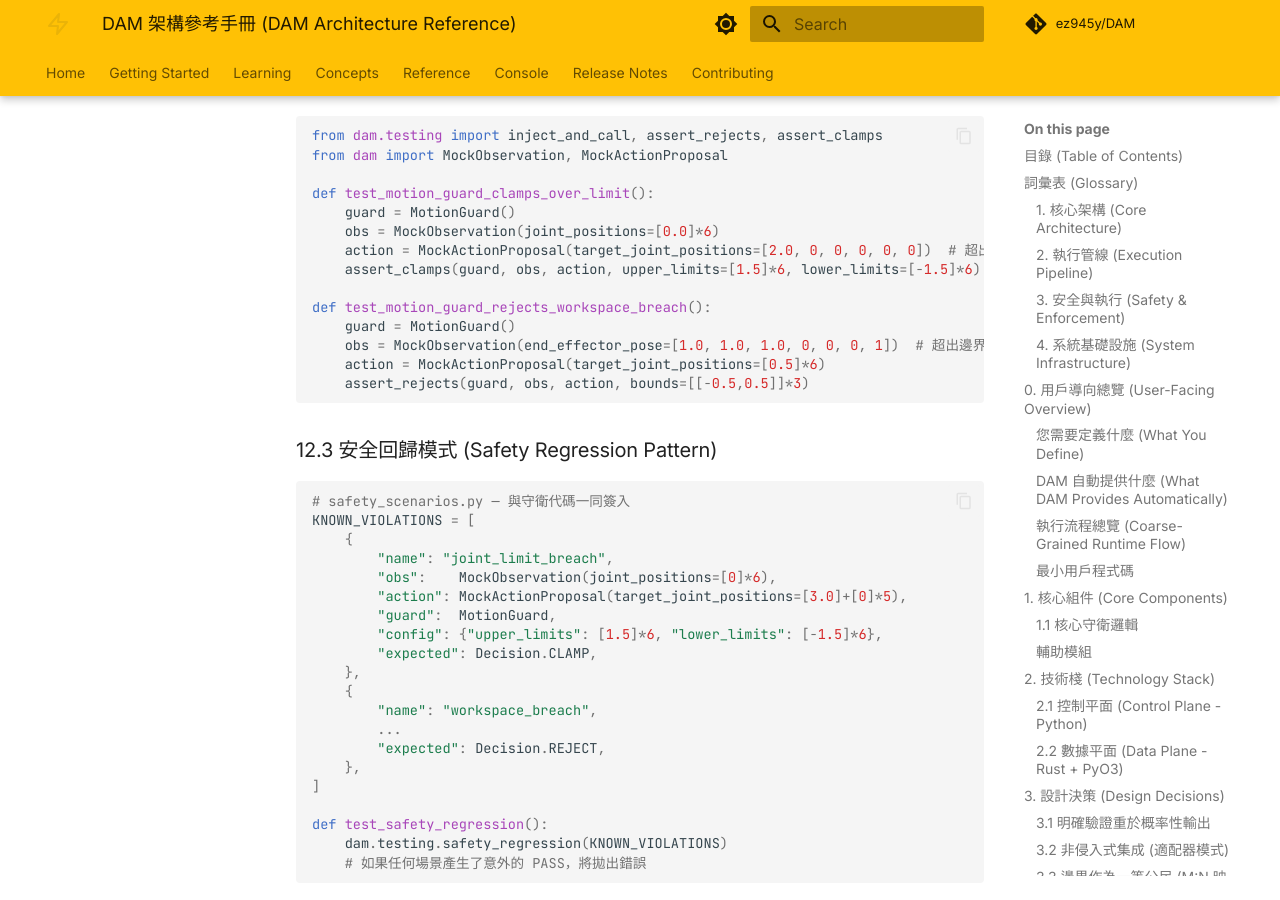
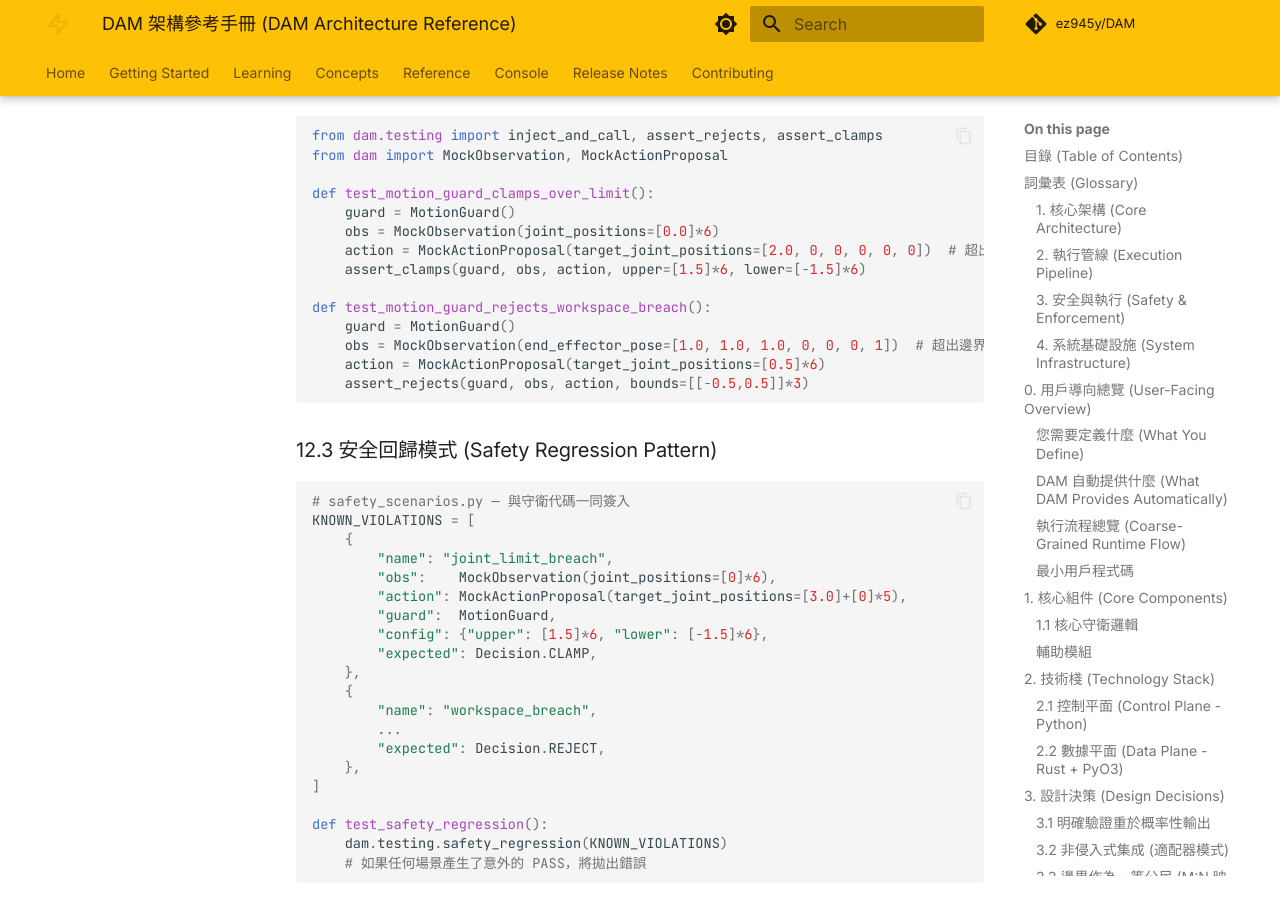
Before and after one commit to ez945y/DAM, an MkDocs documentation site: the page built from docs/DAM_Specification_zh.md, in a window 1280 px wide and 900 px high, scrolled down 34376 px. Built offline with MkDocs 1.6.1 and Material for MkDocs 9.7.7, drawn with Linux system fonts in a browser that asks for light colours; comment, search, counter and statistics services are not loaded.

Commit message:
feat: align specification test params

```diff
--- a/docs/DAM_Specification_zh.md
+++ b/docs/DAM_Specification_zh.md
@@ -1193,7 +1193,7 @@ def test_motion_guard_clamps_over_limit():
     guard = MotionGuard()
     obs = MockObservation(joint_positions=[0.0]*6)
     action = MockActionProposal(target_joint_positions=[2.0, 0, 0, 0, 0, 0])  # 超出 1.5 的限制
-    assert_clamps(guard, obs, action, upper_limits=[1.5]*6, lower_limits=[-1.5]*6)
+    assert_clamps(guard, obs, action, upper=[1.5]*6, lower=[-1.5]*6)
 
 def test_motion_guard_rejects_workspace_breach():
     guard = MotionGuard()
@@ -1212,7 +1212,7 @@ KNOWN_VIOLATIONS = [
         "obs":    MockObservation(joint_positions=[0]*6),
         "action": MockActionProposal(target_joint_positions=[3.0]+[0]*5),
         "guard":  MotionGuard,
-        "config": {"upper_limits": [1.5]*6, "lower_limits": [-1.5]*6},
+        "config": {"upper": [1.5]*6, "lower": [-1.5]*6},
         "expected": Decision.CLAMP,
     },
     {
```
Also changed, not shown: docs/DAM_Specification.md (+2 -2 lines), 1 other file.
